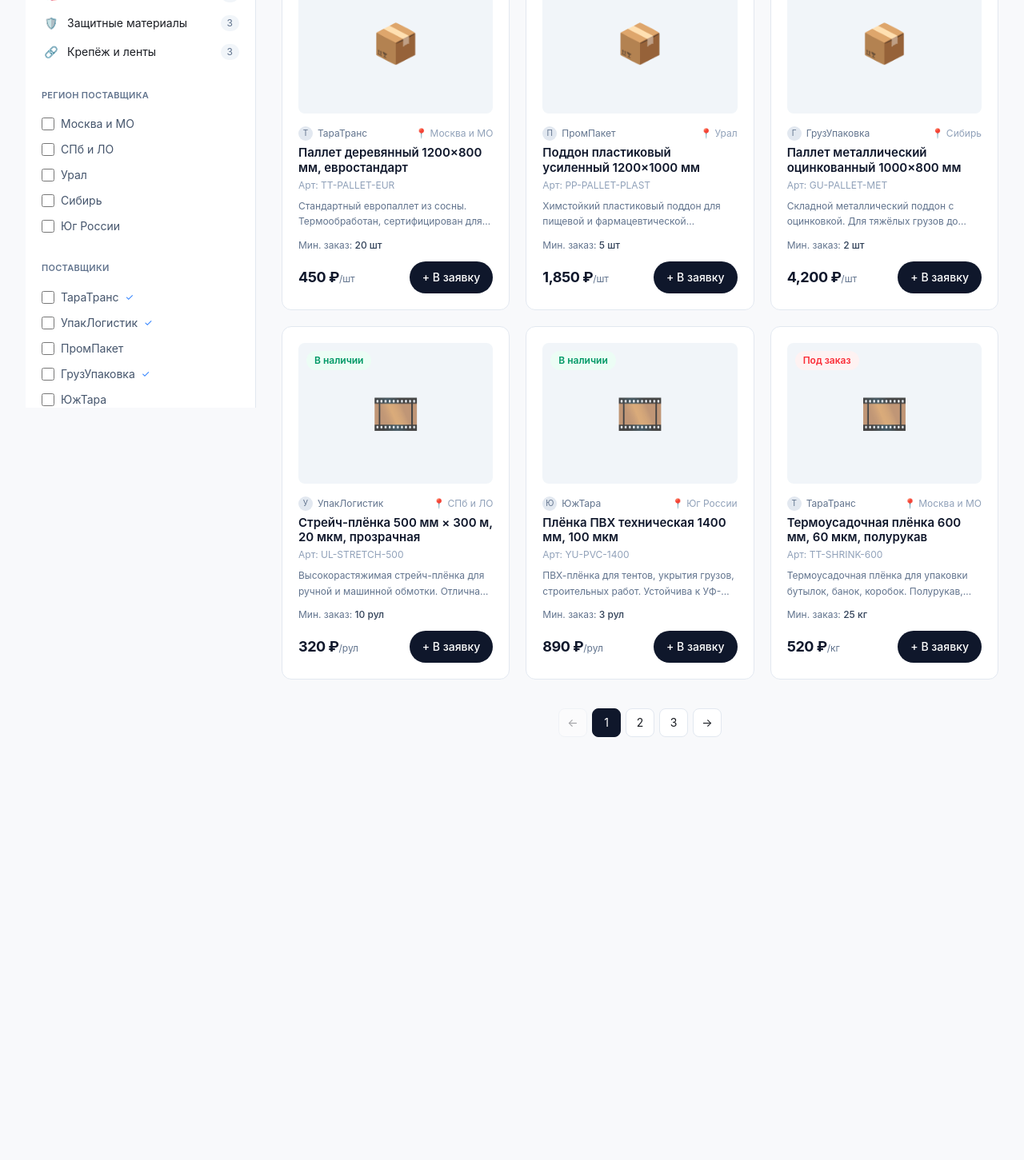
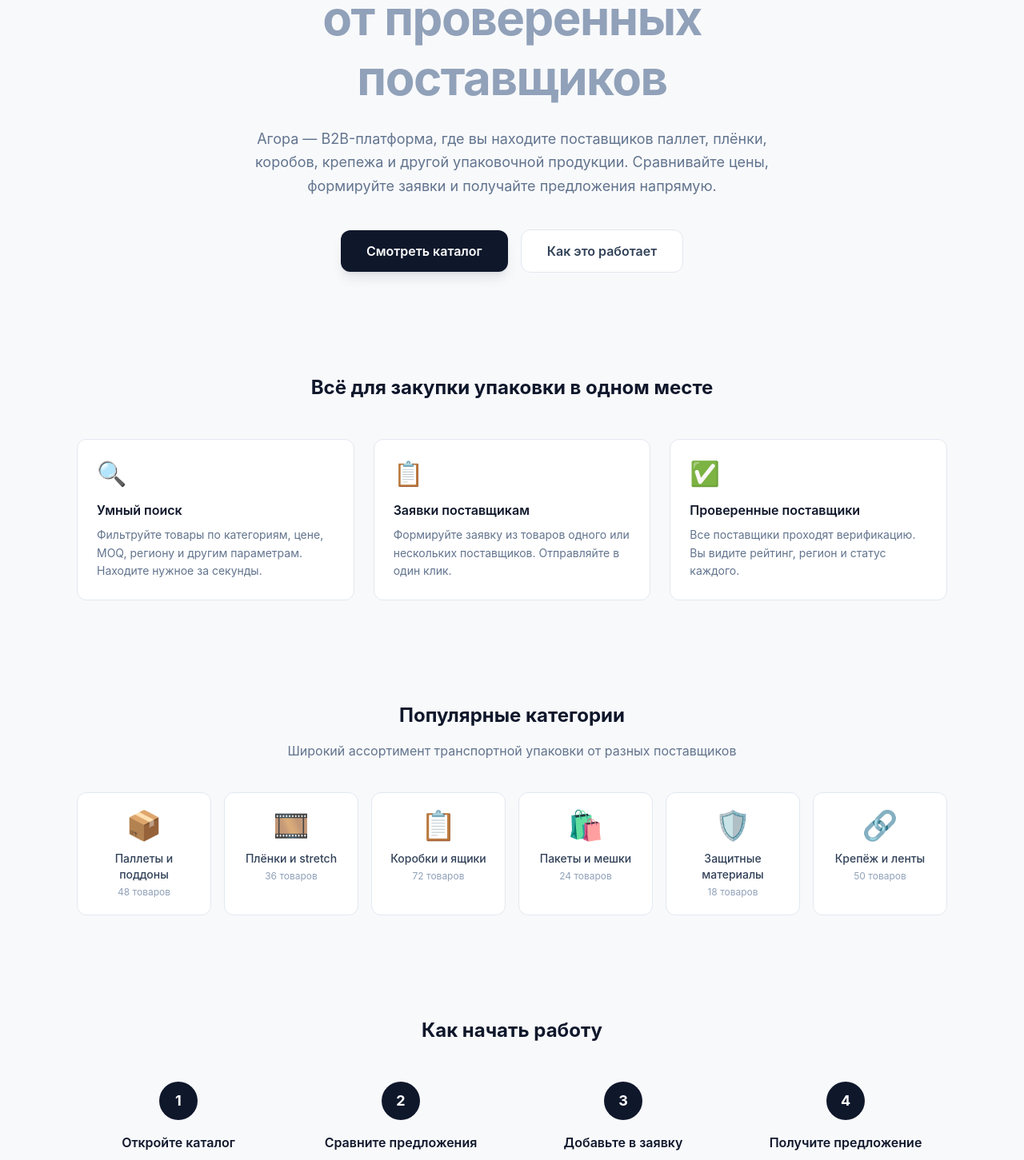
Before and after one commit to paulzverev/agora, a Next.js app: page / in a window 1280 px wide. Shown: the part 290-1741 px from the top of the page at 80% size. Before the commit the page ends 1260 px from the top, so only its background shows below. Built offline with nearby package versions, Linux system fonts and the light colour scheme.

Commit message:
main page

```diff
--- a/src/app/page.tsx
+++ b/src/app/page.tsx
@@ -1,200 +1,192 @@
 // src/app/page.tsx
-'use client';
+import Link from 'next/link';
 
-import { useState, useMemo, useCallback } from 'react';
-import { Header } from '@/components/Header';
-import { Sidebar } from '@/components/Sidebar';
-import { SearchBar } from '@/components/SearchBar';
-import { ProductGrid } from '@/components/ProductGrid';
-import { Pagination } from '@/components/Pagination';
-import { products, initialRequest } from '@/data/mock';
-import { CatalogFilters, Product, RequestItem } from '@/types';
+export default function LandingPage() {
+  return (
+    <div className="min-h-screen bg-[#f8f9fb]">
+      {/* Header */}
+      <header className="sticky top-0 z-50 bg-white/85 backdrop-blur-md border-b border-slate-200 h-16 flex items-center justify-between px-8">
+        <Link href="/" className="flex items-center gap-2.5 font-bold text-xl tracking-tight text-slate-900 no-underline">
+          <div className="w-8 h-8 bg-slate-900 rounded-lg flex items-center justify-center text-white text-sm">
+            A
+          </div>
+          Агора
+        </Link>
+        <div className="flex items-center gap-4">
+          <Link
+            href="/catalog"
+            className="bg-slate-900 text-white px-5 py-2.5 rounded-full text-sm font-medium hover:bg-slate-700 transition-colors no-underline"
+          >
+            Перейти в каталог
+          </Link>
+        </div>
+      </header>
 
-const ITEMS_PER_PAGE = 6;
+      {/* Hero */}
+      <section className="max-w-6xl mx-auto px-8 pt-20 pb-16 text-center">
+        <div className="inline-flex items-center gap-2 bg-slate-100 text-slate-600 text-sm font-medium px-4 py-1.5 rounded-full mb-6">
+          <span className="w-2 h-2 bg-emerald-500 rounded-full animate-pulse"></span>
+          Более 200 поставщиков транспортной упаковки
+        </div>
+        <h1 className="text-4xl sm:text-5xl lg:text-6xl font-bold text-slate-900 tracking-tight leading-tight mb-6 max-w-3xl mx-auto">
+          Транспортная упаковка
+          <span className="block text-slate-400">от проверенных поставщиков</span>
+        </h1>
+        <p className="text-lg text-slate-500 max-w-2xl mx-auto mb-10 leading-relaxed">
+          Агора — B2B-платформа, где вы находите поставщиков паллет, плёнки, коробов,
+          крепежа и другой упаковочной продукции. Сравнивайте цены, формируйте заявки
+          и получайте предложения напрямую.
+        </p>
+        <div className="flex items-center justify-center gap-4 flex-wrap">
+          <Link
+            href="/catalog"
+            className="bg-slate-900 text-white px-8 py-3.5 rounded-xl text-base font-semibold hover:bg-slate-800 transition-all shadow-lg shadow-slate-900/10 no-underline"
+          >
+            Смотреть каталог
+          </Link>
+          <Link
+            href="/catalog"
+            className="bg-white border border-slate-200 text-slate-700 px-8 py-3.5 rounded-xl text-base font-semibold hover:bg-slate-50 transition-all no-underline"
+          >
+            Как это работает
+          </Link>
+        </div>
+      </section>
 
-export default function HomePage() {
-  // ==================== СОСТОЯНИЯ ====================
-  const [filters, setFilters] = useState<CatalogFilters>({
-    search: '',
-    categoryId: null,
-    subcategoryId: null,
-    supplierIds: [],
-    regionIds: [],
-    priceMin: null,
-    priceMax: null,
-    moqMax: null,
-    inStockOnly: false,
-    sortBy: 'relevance',
-  });
+      {/* Возможности */}
+      <section className="max-w-6xl mx-auto px-8 py-16">
+        <h2 className="text-2xl font-bold text-slate-900 text-center mb-12">
+          Всё для закупки упаковки в одном месте
+        </h2>
+        <div className="grid grid-cols-1 md:grid-cols-3 gap-6">
+          {features.map((feature, i) => (
+            <div
+              key={i}
+              className="bg-white border border-slate-200 rounded-xl p-6 hover:shadow-lg hover:border-slate-300 transition-all"
+            >
+              <div className="text-3xl mb-4">{feature.icon}</div>
+              <h3 className="font-semibold text-slate-900 mb-2">{feature.title}</h3>
+              <p className="text-sm text-slate-500 leading-relaxed">{feature.description}</p>
+            </div>
+          ))}
+        </div>
+      </section>
 
-  const [requestItems, setRequestItems] = useState<RequestItem[]>(initialRequest.items);
-  const [currentPage, setCurrentPage] = useState(1);
+      {/* Категории */}
+      <section className="max-w-6xl mx-auto px-8 py-16">
+        <h2 className="text-2xl font-bold text-slate-900 text-center mb-4">
+          Популярные категории
+        </h2>
+        <p className="text-slate-500 text-center mb-10">
+          Широкий ассортимент транспортной упаковки от разных поставщиков
+        </p>
+        <div className="grid grid-cols-2 md:grid-cols-3 lg:grid-cols-6 gap-4">
+          {categories.map((cat) => (
+            <Link
+              key={cat.slug}
+              href={`/catalog?categoryId=${cat.id}`}
+              className="bg-white border border-slate-200 rounded-xl p-5 text-center hover:shadow-md hover:border-slate-300 transition-all no-underline group"
+            >
+              <div className="text-4xl mb-3">{cat.icon}</div>
+              <div className="text-sm font-medium text-slate-700 group-hover:text-slate-900">
+                {cat.name}
+              </div>
+              <div className="text-xs text-slate-400 mt-1">{cat.count} товаров</div>
+            </Link>
+          ))}
+        </div>
+      </section>
 
-  // ==================== ОБРАБОТЧИКИ ====================
-  const handleFilterChange = useCallback((patch: Partial<CatalogFilters>) => {
-    setFilters((prev) => ({ ...prev, ...patch }));
-    setCurrentPage(1); // сброс страницы при любом изменении фильтра
-  }, []);
+      {/* Как это работает */}
+      <section className="max-w-6xl mx-auto px-8 py-16">
+        <h2 className="text-2xl font-bold text-slate-900 text-center mb-12">
+          Как начать работу
+        </h2>
+        <div className="grid grid-cols-1 md:grid-cols-4 gap-6">
+          {steps.map((step, i) => (
+            <div key={i} className="text-center">
+              <div className="w-12 h-12 bg-slate-900 text-white rounded-full flex items-center justify-center text-lg font-bold mx-auto mb-4">
+                {i + 1}
+              </div>
+              <h3 className="font-semibold text-slate-900 mb-2">{step.title}</h3>
+              <p className="text-sm text-slate-500">{step.description}</p>
+            </div>
+          ))}
+        </div>
+      </section>
 
-  const handleAddToRequest = useCallback((product: Product) => {
-    setRequestItems((prev) => {
-      const exists = prev.find((item) => item.productId === product.id);
-      if (exists) {
-        return prev.filter((item) => item.productId !== product.id);
-      }
-      const newItem: RequestItem = {
-        id: `req-item-${Date.now()}`,
-        productId: product.id,
-        productName: product.name,
-        productSku: product.sku,
-        price: product.price,
-        unit: product.unit,
-        quantity: product.moq, // по умолчанию — MOQ
-        supplierId: product.supplierId,
-        supplierName: product.supplierName,
-      };
-      return [...prev, newItem];
-    });
-  }, []);
+      {/* CTA */}
+      <section className="max-w-4xl mx-auto px-8 py-16 text-center">
+        <div className="bg-slate-900 rounded-2xl p-10 sm:p-14">
+          <h2 className="text-2xl sm:text-3xl font-bold text-white mb-4">
+            Найдите поставщика уже сегодня
+          </h2>
+          <p className="text-slate-300 mb-8 max-w-lg mx-auto">
+            Присоединяйтесь к платформе и получите доступ к проверенным поставщикам
+            транспортной упаковки со всей России.
+          </p>
+          <Link
+            href="/catalog"
+            className="inline-block bg-white text-slate-900 px-8 py-3.5 rounded-xl text-base font-semibold hover:bg-slate-100 transition-all no-underline"
+          >
+            Открыть каталог
+          </Link>
+        </div>
+      </section>
 
-  // Множество ID товаров в заявке (для быстрой проверки в карточке)
-  const requestItemIds = useMemo(
-    () => new Set(requestItems.map((item) => item.productId)),
-    [requestItems]
-  );
-
-  // ==================== ФИЛЬТРАЦИЯ ====================
-  const filteredProducts = useMemo(() => {
-    let result = [...products];
-
-    // Поиск по тексту
-    if (filters.search.trim()) {
-      const q = filters.search.toLowerCase();
-      result = result.filter(
-        (p) =>
-          p.name.toLowerCase().includes(q) ||
-          p.sku.toLowerCase().includes(q) ||
-          p.supplierName.toLowerCase().includes(q) ||
-          p.description.toLowerCase().includes(q)
-      );
-    }
-
-    // Категория
-    if (filters.categoryId) {
-      result = result.filter((p) => p.categoryId === filters.categoryId);
-    }
-
-    // Подкатегория
-    if (filters.subcategoryId) {
-      result = result.filter((p) => p.subcategoryId === filters.subcategoryId);
-    }
-
-    // Поставщики
-    if (filters.supplierIds.length > 0) {
-      result = result.filter((p) => filters.supplierIds.includes(p.supplierId));
-    }
-
-    // Регионы
-    if (filters.regionIds.length > 0) {
-      result = result.filter((p) => filters.regionIds.includes(p.regionId));
-    }
-
-    // Цена
-    if (filters.priceMin !== null) {
-      result = result.filter((p) => p.price >= filters.priceMin!);
-    }
-    if (filters.priceMax !== null) {
-      result = result.filter((p) => p.price <= filters.priceMax!);
-    }
-
-    // MOQ
-    if (filters.moqMax !== null) {
-      result = result.filter((p) => p.moq <= filters.moqMax!);
-    }
-
-    // Наличие
-    if (filters.inStockOnly) {
-      result = result.filter((p) => p.inStock);
-    }
-
-    // Сортировка
-    switch (filters.sortBy) {
-      case 'price_asc':
-        result.sort((a, b) => a.price - b.price);
-        break;
-      case 'price_desc':
-        result.sort((a, b) => b.price - a.price);
-        break;
-      case 'name_asc':
-        result.sort((a, b) => a.name.localeCompare(b.name));
-        break;
-      case 'moq_asc':
-        result.sort((a, b) => a.moq - b.moq);
-        break;
-      // relevance — без сортировки (как в данных)
-    }
-
-    return result;
-  }, [filters]);
-
-  // ==================== ПАГИНАЦИЯ ====================
-  const totalItems = filteredProducts.length;
-  const totalPages = Math.max(1, Math.ceil(totalItems / ITEMS_PER_PAGE));
-
-  // Если текущая страница вышла за пределы — сбросить
-  const safePage = Math.min(currentPage, totalPages);
-
-  const paginatedProducts = useMemo(() => {
-    const start = (safePage - 1) * ITEMS_PER_PAGE;
-    return filteredProducts.slice(start, start + ITEMS_PER_PAGE);
-  }, [filteredProducts, safePage]);
-
-  // ==================== РЕНДЕР ====================
-  return (
-    <>
-      <Header requestItemCount={requestItems.length} />
-      <div className="flex max-w-[1440px] mx-auto px-8 min-h-[calc(100vh-4rem)]">
-        <Sidebar filters={filters} onFilterChange={handleFilterChange} />
-        <main className="flex-1 py-7 pl-8 min-w-0">
-          <SearchBar
-            value={filters.search}
-            onChange={(value) => handleFilterChange({ search: value })}
-          />
-
-          {/* Тулбар */}
-          <div className="flex items-center justify-between mb-6">
-            <p className="text-sm text-slate-500">
-              Найдено: <strong className="text-slate-900">{totalItems} товаров</strong>
-            </p>
-            <select
-              value={filters.sortBy}
-              onChange={(e) =>
-                handleFilterChange({ sortBy: e.target.value as CatalogFilters['sortBy'] })
-              }
-              className="px-3 py-2 text-sm border border-slate-200 rounded-lg bg-white cursor-pointer outline-none"
-            >
-              <option value="relevance">По релевантности</option>
-              <option value="price_asc">Цена: по возрастанию</option>
-              <option value="price_desc">Цена: по убыванию</option>
-              <option value="name_asc">Название: А-Я</option>
-              <option value="moq_asc">MOQ: по возрастанию</option>
-            </select>
-          </div>
-
-          <ProductGrid
-            products={paginatedProducts}
-            requestItemIds={requestItemIds}
-            onAddToRequest={handleAddToRequest}
-          />
-
-          <Pagination
-            currentPage={safePage}
-            totalPages={totalPages}
-            totalItems={totalItems}
-            onPageChange={setCurrentPage}
-          />
-        </main>
-      </div>
-    </>
+      {/* Footer */}
+      <footer className="border-t border-slate-200 bg-white py-8">
+        <div className="max-w-6xl mx-auto px-8 text-center text-sm text-slate-400">
+          © 2026 Агора — B2B-каталог поставщиков транспортной упаковки
+        </div>
+      </footer>
+    </div>
   );
 }
+
+// Данные для лендинга
+const features = [
+  {
+    icon: '🔍',
+    title: 'Умный поиск',
+    description: 'Фильтруйте товары по категориям, цене, MOQ, региону и другим параметрам. Находите нужное за секунды.',
+  },
+  {
+    icon: '📋',
+    title: 'Заявки поставщикам',
+    description: 'Формируйте заявку из товаров одного или нескольких поставщиков. Отправляйте в один клик.',
+  },
+  {
+    icon: '✅',
+    title: 'Проверенные поставщики',
+    description: 'Все поставщики проходят верификацию. Вы видите рейтинг, регион и статус каждого.',
+  },
+];
+
+const categories = [
+  { id: 'cat1', name: 'Паллеты и поддоны', slug: 'pallets', icon: '📦', count: 48 },
+  { id: 'cat2', name: 'Плёнки и stretch', slug: 'films', icon: '🎞️', count: 36 },
+  { id: 'cat3', name: 'Коробки и ящики', slug: 'boxes', icon: '📋', count: 72 },
+  { id: 'cat4', name: 'Пакеты и мешки', slug: 'bags', icon: '🛍️', count: 24 },
+  { id: 'cat5', name: 'Защитные материалы', slug: 'protective', icon: '🛡️', count: 18 },
+  { id: 'cat6', name: 'Крепёж и ленты', slug: 'fasteners', icon: '🔗', count: 50 },
+];
+
+const steps = [
+  {
+    title: 'Откройте каталог',
+    description: 'Выберите категорию или воспользуйтесь поиском',
+  },
+  {
+    title: 'Сравните предложения',
+    description: 'Фильтруйте по цене, MOQ и региону',
+  },
+  {
+    title: 'Добавьте в заявку',
+    description: 'Соберите товары в одну заявку',
+  },
+  {
+    title: 'Получите предложение',
+    description: 'Поставщик свяжется с вами напрямую',
+  },
+];
```
Also changed, not shown: src/app/catalog/page.tsx (added, +200 -0 lines), src/components/Header.tsx (+9 -2 lines).
